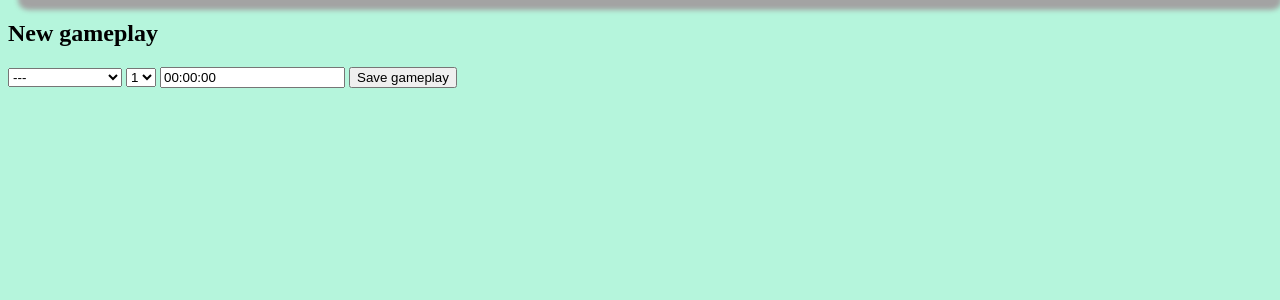
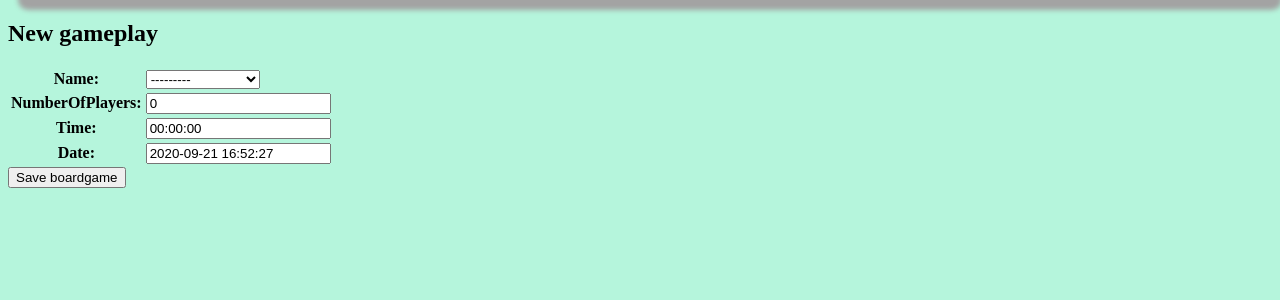
Before and after one commit to DejvB/BoardGameApp, a Django app: page /polls/add_play/ in a window 1280 px wide. Shown: the part 139-439 px from the top of the page. Run offline with Django 3.2, Linux system fonts and the light colour scheme; data comes from the database, SQL or seed files in the repository; both versions use the stored data as it was after the commit.

Commit message:
First working version

```diff
--- a/polls/forms.py
+++ b/polls/forms.py
@@ -13,17 +13,18 @@ class GameplayForm(forms.ModelForm):
         # name = forms.ModelChoiceField(label="Boardgame", queryset= Boardgames.objects.all())
         # name = forms.ChoiceField(label="Boardgame",widget=forms.Select(choices=Boardgames.objects.all()))
         # NoP = forms.ChoiceField(label="Number of players", widget=forms.Select(choices=range(Boardgames.objects.all())))
-        fields = ('name', 'NumberOfPlayers', 'time')
+        # fields = ('name', 'NumberOfPlayers', 'time', 'date')
+        exclude = ()
 
         # def __init__(self, *args, **kwargs):
         #     super().__init__(*args, **kwargs)
         #     self.fields['NumberOfPlayers'].queryset = Boardgames.objects.none()
 
 class PlayerForm(forms.ModelForm):
+    date = forms.DateTimeField(widget=forms.widgets.DateTimeInput(format='%Y-%m-%d %H:%M', attrs={'class':'myDateClass', 'type':'datetime-local'}))
     class Meta:
         model = Player
         exclude = ()
-
 
 
 
--- a/polls/models.py
+++ b/polls/models.py
@@ -32,13 +32,13 @@ class Gameplay(models.Model):
     name = models.ForeignKey(Boardgames, on_delete=models.CASCADE)
     NumberOfPlayers = models.IntegerField(default=0)
     time = models.DurationField(default=datetime.timedelta(days=0, seconds=0))
-    date = models.DateTimeField(auto_now=True)
+    date = models.DateTimeField( default=datetime.datetime.now())
 
 
 class Results(models.Model):
 
     def __str__(self):
-        return self.gp_id
+        return self.gp_id.name.name
 
     gp_id = models.ForeignKey(Gameplay, on_delete=models.CASCADE)
     p_id = models.ForeignKey(Player, on_delete=models.CASCADE)
--- a/polls/templates/polls/add_game.html
+++ b/polls/templates/polls/add_game.html
@@ -2,7 +2,7 @@
 {% block body %}
 
   <h2>New gameplay</h2>
-<!--<form method="post">-->
+<form method="post">
 
     <!--<select name="boardgame_name">-->
         <!--<option value="">&#45;&#45;&#45;&#45;&#45;&#45;&#45;&#45;&#45;&#45;&#45;&#45;&#45;&#45;&#45;&#45;&#45;&#45;</option>-->
@@ -29,27 +29,28 @@
 
 <!--</form>-->
 
-<form method="post">
-    {% csrf_token %}
-    <select name="name" required id="id_name">
-        <option value="">---</option>
-        {% for b in boardgame %}
-            <option value="{{ b.pk }}">{{ b.name }}</option>
-        {% endfor %}
-    </select>
-    <select name="NumberOfPlayers" required id="id_NumberOfPlayers">
-        {% for p in players %}
-            <option value="{{ p }}">{{ p }}</option>
-        {% endfor %}
-    </select>
-    <input type="text" name="time" value="00:00:00" required id="id_time">
-
-<button type="submit" name="run_script">Save gameplay</button>
-
-
-
+{% csrf_token %}
+    <table>
+    {{ form.as_table }}
+    </table>
+    <button type="submit" name="run_script">Save boardgame</button>
 </form>
 
+<!--<form method="post">-->
+    <!--{% csrf_token %}-->
+    <!--<select name="name" required id="id_name">-->
+        <!--<option value="">-&#45;&#45;</option>-->
+        <!--{% for b in boardgame %}-->
+            <!--<option value="{{ b.pk }}">{{ b.name }}</option>-->
+        <!--{% endfor %}-->
+    <!--</select>-->
+    <!--<select name="NumberOfPlayers" required id="id_NumberOfPlayers">-->
+        <!--{% for p in players %}-->
+            <!--<option value="{{ p }}">{{ p }}</option>-->
+        <!--{% endfor %}-->
+    <!--</select>-->
+    <!--<input type="text" name="time" value="00:00:00" required id="id_time">-->
+    <!--<input type="text" name="date" value="00:00:00" required id="id_date">-->
 
 
 {% endblock %}
--- a/polls/templates/polls/index.html
+++ b/polls/templates/polls/index.html
@@ -6,7 +6,7 @@
 {% if latest_games_list %}
     <ul>
     {% for b in latest_games_list %}
-        <li>{{ b.name }}, {{ b.date }}</li>
+        <li>{{ b.name }}, {{ b.date.date }}</li>
     {% endfor %}
     </ul>
 {% else %}
@@ -28,5 +28,4 @@
 {% endif %}
 </div>
 
-
 {% endblock %}
--- a/polls/views.py
+++ b/polls/views.py
@@ -39,16 +39,22 @@ def add_play(request):
         if form.is_valid():
             gp = form.save()
             gp.save()
-        # print(form.cleaned_data['name'])
+            print('a')
+        else:
+            print('b')
+            print(form.errors)
+        print('c')
+        print(form.cleaned_data['name'])
         context['player_count'] = form.cleaned_data['NumberOfPlayers']
         return render(request, 'polls/add_results.html', context)
+    print('d')
     context['form'] = form
     context['boardgame'] = Boardgames.objects.all()
     # boardgame_id = form.cleaned_data['boardgame_name']
     # print(boardgame_id)
     # minP = Boardgames.objects.filter(name=boardgame_id).only('minNumberOfPlayers')
     # maxP = Boardgames.objects.filter(name=boardgame_id).only('maxNumberOfPlayers')
-    context['players'] = [1,2,3]
+    context['players'] = range(1,7)
     return render(request, 'polls/add_game.html', context)
 
 def add_player(request):
@@ -63,21 +69,12 @@ def add_player(request):
 from django.forms import formset_factory
 
 def add_results(request):
-
-    print(request)
     lastGame = Gameplay.objects.order_by('-id')[0]
-    print(lastGame)
     ResultsFormSet = formset_factory(ResultsForm, extra=0)
     formset = ResultsFormSet(request.POST or None, initial=[{'order': i+1, 'gp_id':lastGame} for i in range(lastGame.NumberOfPlayers)])
-    # formset = ResultsFormSet(request.POST or None, initial=[{'order':1}])
-    # formset = ResultsFormSet()
     if formset.is_valid():
         for form in formset:
-            print(form.cleaned_data)
-
-    # if request.method == 'POST':
-    #     if formset.is_valid():
-    #         for form in formset:
-    #             form.save()
-    #         return render(request, 'polls/add_results.html')
+            r = form.save()
+            r.save()
+        return render(request, 'polls/index.html')
     return render(request, 'polls/add_results.html', {'formset':formset})
```
Also changed, not shown: db.sqlite3, polls/migrations/0004_auto_20200921_1109.py (added).
